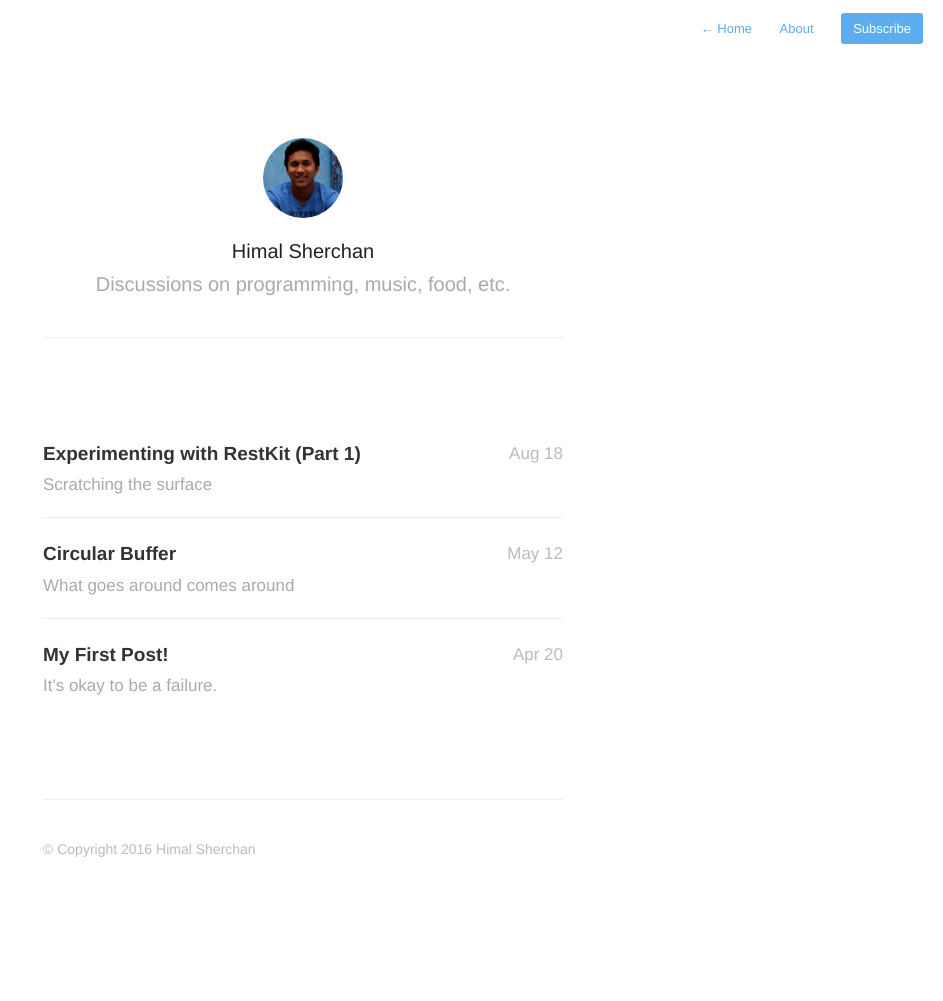
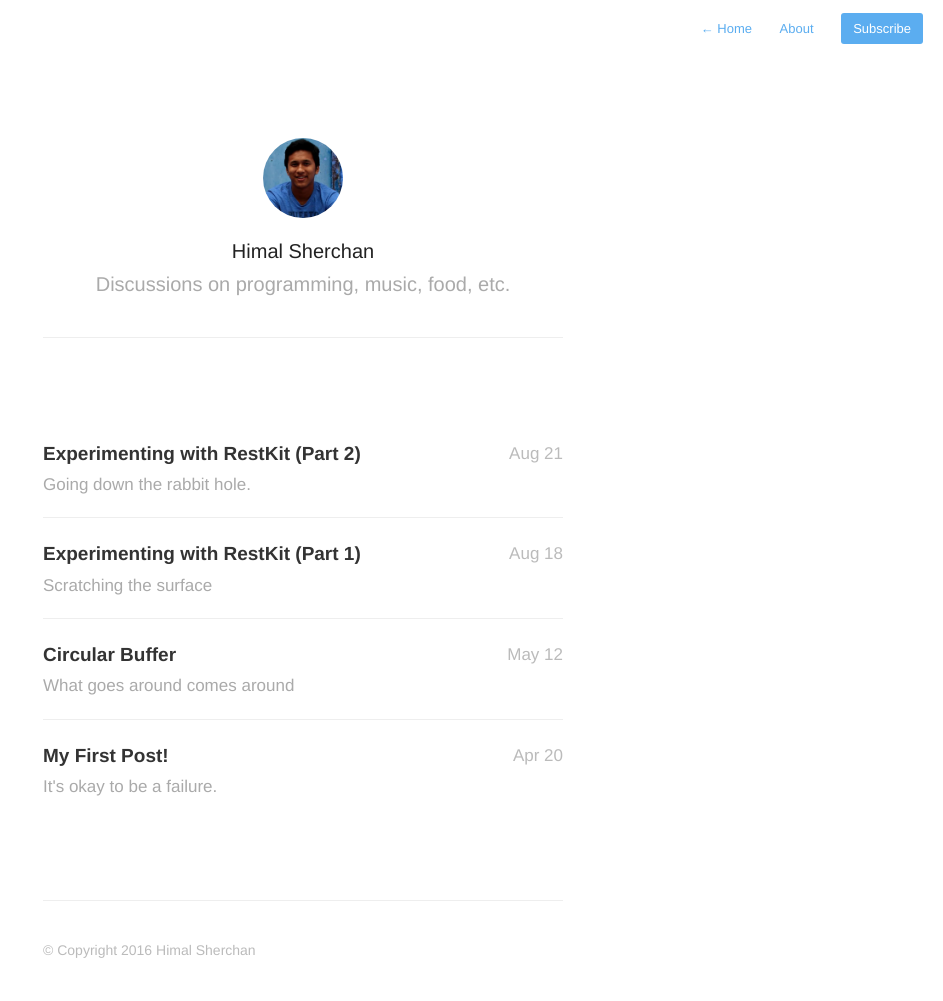
Before and after one commit to hshercha/hshercha.github.io, a Jekyll site: the page built from index.html, in a window 1280 px wide. Shown: the whole page, without its empty margins (337-1280 px from the left). Built offline with Jekyll 4.4.1, drawn with Linux system fonts in a browser that asks for light colours; nearby versions of some CDN libraries; the list of posts is cut into pages by our own code; before the commit the page ends 900 px from its top, so only the background shows below that; part of the change alters nothing that is shown.

Commit message:
Added new post on RestKit. Added some related images as well.

```diff
--- a/_posts/2016-08-17-Experimenting-with-RestKit-part1.markdown
+++ b/_posts/2016-08-17-Experimenting-with-RestKit-part1.markdown
@@ -77,4 +77,6 @@ ${PODS_ROOT}/Headers/Public/ISO8601DateFormatterValueTransformer
 
 ---
 Now that we have configured RestKit, my next post will discuss extracting data from the
-[Unofficial Airbnb API](http://airbnbapi.org/)
+[Unofficial AirBnb API](http://airbnbapi.org/).
+
+## [Experimenting with RestKit(Part 2)]({% post_url 2016-08-17-Experimenting-with-RestKit-part2 %})
--- /dev/null
+++ b/_posts/2016-08-17-Experimenting-with-RestKit-part2.markdown
@@ -0,0 +1,128 @@
+---
+title:  Experimenting with RestKit (Part 2)
+date:   2016-08-21 21:00:00
+description: Going down the rabbit hole.
+---
+
+In my [last post]({% post_url 2016-08-17-Experimenting-with-RestKit-part1 %}), I discussed REST and RestKit. Today, I will discuss how to request data using RestKit. Using the [Unofficial AirBnb API](http://airbnbapi.org/), I wanted to see if I could display the listings on a table view.
+
+**Note:** Airbnb API is not officially open to third-party developers as of yet. Therefore, please be mindful towards the API usage. With great APIs comes great responsiblity!
+
+Here is my [project repository](https://github.com/hshercha/Objective-C/tree/master/Listings).
+
+Here is the endpoint URL to retrieve the listings: https://api.airbnb.com/v2/search_results
+
+The required parameter for this endpoint is **client_id**. I figured out a work around for retrieving the client_id since there is no official way to do so.
+
+The key can be retrieved via the Network Diagnostics window in the Developers tool of the browser. Somehow Chrome's developer tools didn't show me any json related information. No worries though! Mozilla's developer tools worked out for me.
+
+[![Network Diagnostics Screenshot]({{ site.baseurl }}assets/images/RestKit/client_id_screenshot.png)]({{ site.baseurl }}assets/images/RestKit/client_id_screenshot.png)
+
+Here is a [sample API request](https://api.airbnb.com/v2/search_results?client_id=3092nxybyb0otqw18e8nh5nty).
+
+Before creating an object mapping, one needs to create an object model. Due to the nature of the nested relationship that exists in the response, the listing object has to be encapsulated inside the the SearchResult class.
+
+{% highlight objc %}
+@interface Listings : NSObject
+
+@property (strong, nonatomic) NSString *name;
+@property (strong, nonatomic) NSString *roomType;
+@property (strong, nonatomic) NSString *neighborhood;
+
+@end
+
+@interface SearchResult : NSObject
+
+@property (strong, nonatomic) Listings *listing;
+
+@end
+{% endhighlight %}
+
+Here the **AFHTTPClient** object (part of AFNetworking library) is instantiated by providing a base url which is then used to intialize the **RKObjectManager* object. The object manager abstracts the HTTP interaction done via the AFNetworking library.
+
+{% highlight objc %}
+// Create a baseURL
+NSURL *baseURL = [NSURL URLWithString:@"https://api.airbnb.com"];
+AFHTTPClient *client = [[AFHTTPClient alloc] initWithBaseURL:baseURL];
+
+// Initialize RestKit
+RKObjectManager *objectManager = [[RKObjectManager alloc] initWithHTTPClient:client];
+
+{% endhighlight %}
+
+The object mapping mechanism follows the Key-Value Coding protocol of mapping property to variable names. Here it maps the JSON attributes to the object model attributes. The **searchResultMapping** object insures that "listing" property inside the "search_results" is mapped to the object named "listing" inside the SearchResult class. This is necessary since the relationship between the "search_results" and "listings" happens to be one-to-many.
+
+{% highlight objc %}
+// Create object mapping for listing
+RKObjectMapping *listingMapping = [RKObjectMapping mappingForClass:[Listings class]];
+[listingMapping addAttributeMappingsFromDictionary:@{@"name": @"name", @"room_type": @"roomType", @"neighborhood": @"neighborhood"}];
+
+// Create object mapping for search results
+RKObjectMapping *searchResultsMapping = [RKObjectMapping mappingForClass:[SearchResult class]];
+
+//Add nested properties
+[searchResultsMapping addPropertyMapping:[RKRelationshipMapping relationshipMappingFromKeyPath:@"listing" toKeyPath:@"listing" withMapping:listingMapping]];
+{% endhighlight %}
+
+Once the object mappings are established, the response descriptor is created. The response descriptor searches for the specific url path by using the provided path pattern. On the returned JSON response, the provided key path searches for values upon which the object mapping can be applied.
+
+{% highlight objc %}
+// Register object mapping to the response descriptor
+RKResponseDescriptor *responseDescriptor = [RKResponseDescriptor responseDescriptorWithMapping:searchResultsMapping method:RKRequestMethodGET pathPattern:@"/v2/search_results" keyPath:@"search_results" statusCodes:RKStatusCodeIndexSetForClass(RKStatusCodeClassSuccessful)];
+
+[objectManager addResponseDescriptor:responseDescriptor];
+{% endhighlight %}
+
+Finally, after setting up the response descriptors and the object mapping, object manager sends a request with the provided parameters. Upon getting the response, the response descriptor parses the data into objects and passes it along to the completion block.
+
+{% highlight objc %}
+- (void)getListing:(void (^)(NSArray *listings, NSError *error))finishBlock {
+
+    //Describe the query parameters
+    NSDictionary *queryParams = @{@"client_id" : CLIENTKEY,
+                                  @"location"  : CITY,
+                                  @"user_lat"  : USER_LAT,
+                                  @"user_lng"  : USER_LONG};
+
+    //Call the object manager with the appropriate parameters
+    [[RKObjectManager sharedManager] getObjectsAtPath:@"/v2/search_results"
+    parameters:queryParams
+    success:^(RKObjectRequestOperation *operation, RKMappingResult *mappingResult)
+    {
+        if (finishBlock)
+        {
+        finishBlock(mappingResult.array, nil);
+        }
+    }
+    failure:^(RKObjectRequestOperation *operation, NSError *error)
+    {
+        if (finishBlock)
+        {
+        finishBlock(nil, error);
+        }
+    }];
+}
+{% endhighlight %}
+
+---
+
+AirBnb listings in San Francisco.
+
+[![Listings Screenshot]({{ site.baseurl }}assets/images/RestKit/listings.png)]({{ site.baseurl }}assets/images/RestKit/listings.png)
+
+---
+
+**MISTAKE #1**
+{% highlight objc %}
+// Register object mapping to the response descriptor
+RKResponseDescriptor *responseDescriptor = [RKResponseDescriptor responseDescriptorWithMapping:listingMapping method:RKRequestMethodGET pathPattern:@"/v2/search_results" keyPath:@"search_results.listing" statusCodes:RKStatusCodeIndexSetForClass(RKStatusCodeClassSuccessful)];
+
+[objectManager addResponseDescriptor:responseDescriptor];
+{% endhighlight %}
+
+I thought that the **listingMapping** object would map the values found in the "search_results.listing" keypath. As a result, I wasn't receiving any objects in response. After understanding the relationship between the "search_results" and the "listing" values in the JSON response, I was able to establish the proper object mapping heirarchy.
+
+---
+
+## Future Work
+As of yet, there isn't any iOS SDK/wrapper for Airbnb. I believe that this might be a good ground work for a project like that.
```
Also changed, not shown: assets/images/RestKit/client_id_screenshot.png (added), assets/images/RestKit/listings.png (added).
